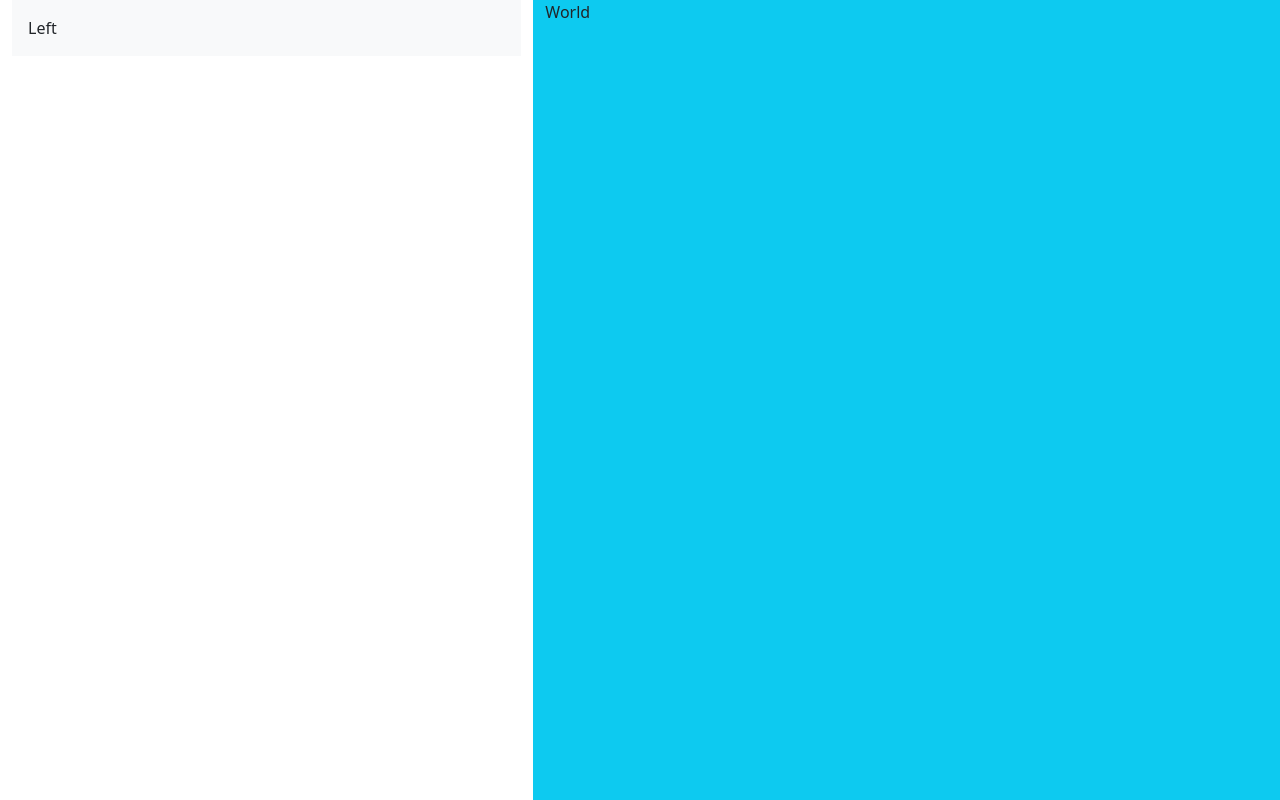
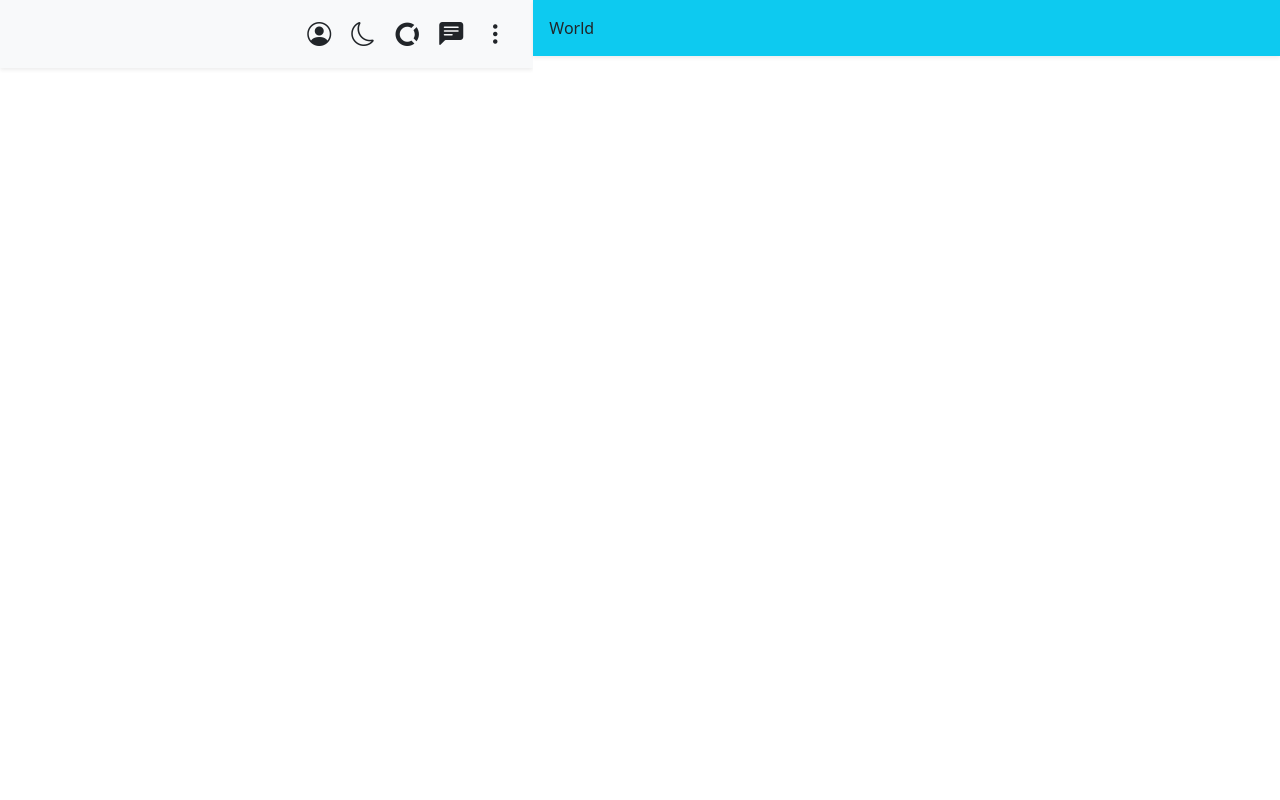
Before and after one commit to VishalJethwa1/web.whatsapp.clone, a plain HTML site: page index.html in a window 1280 px wide. Drawn offline with nearby package versions, Linux system fonts and the light colour scheme.

Commit message:
left side display

```diff
--- a/index.html
+++ b/index.html
@@ -5,15 +5,28 @@
     <meta name="viewport" content="width=device-width, initial-scale=1.0">
     <link href="https://cdn.jsdelivr.net/npm/bootstrap@5.3.2/dist/css/bootstrap.min.css" rel="stylesheet" integrity="sha384-T3c6CoIi6uLrA9TneNEoa7RxnatzjcDSCmG1MXxSR1GAsXEV/Dwwykc2MPK8M2HN" crossorigin="anonymous">
     <link rel="stylesheet" href="./style.css">
+    <link rel="stylesheet" href="https://cdn.jsdelivr.net/npm/bootstrap-icons@1.11.1/font/bootstrap-icons.css">
     <title>Web Whatsapp Clone</title>
 </head>
 <body>
     <div class="container-fluid main">
         <div class="row">
-            <div class="col-5 bg-white">
-                <div class="container-fluid bg-light w-100 p-3">Left</div>
+            <div class="col-5 bg-white p-0">
+                <div class="left bg-light shadow-sm p-3">
+                    <div class="d-flex justify-content-end p-0 icons">
+                        <i class="bi bi-person-circle"></i>
+                        <i class="bi bi-moon"></i>
+                        <i class="bi bi-opencollective"></i>
+                        <i class="bi bi-chat-left-text-fill"></i>
+                        <i class="bi bi-three-dots-vertical"></i>
+                    </div>
+                </div>
+
             </div>
-            <div class="col-7 bg-info">World</div>
+            <div class="col-7 bg-white p-0">
+                <div class="bg-info p-3 shadow-sm">World</div>
+            </div>
+            <!-- <div class="col-7 bg-info">World</div> -->
         </div>
 
     </div>
--- a/style.css
+++ b/style.css
@@ -1,3 +1,11 @@
 .main>div>div{
     height: 100vh;
 }
+.left{
+    width: 100%;
+    background-color: red;
+}
+.icons>i{
+    font-size: 1.5rem;
+    padding: 0px 10px;
+}
```
